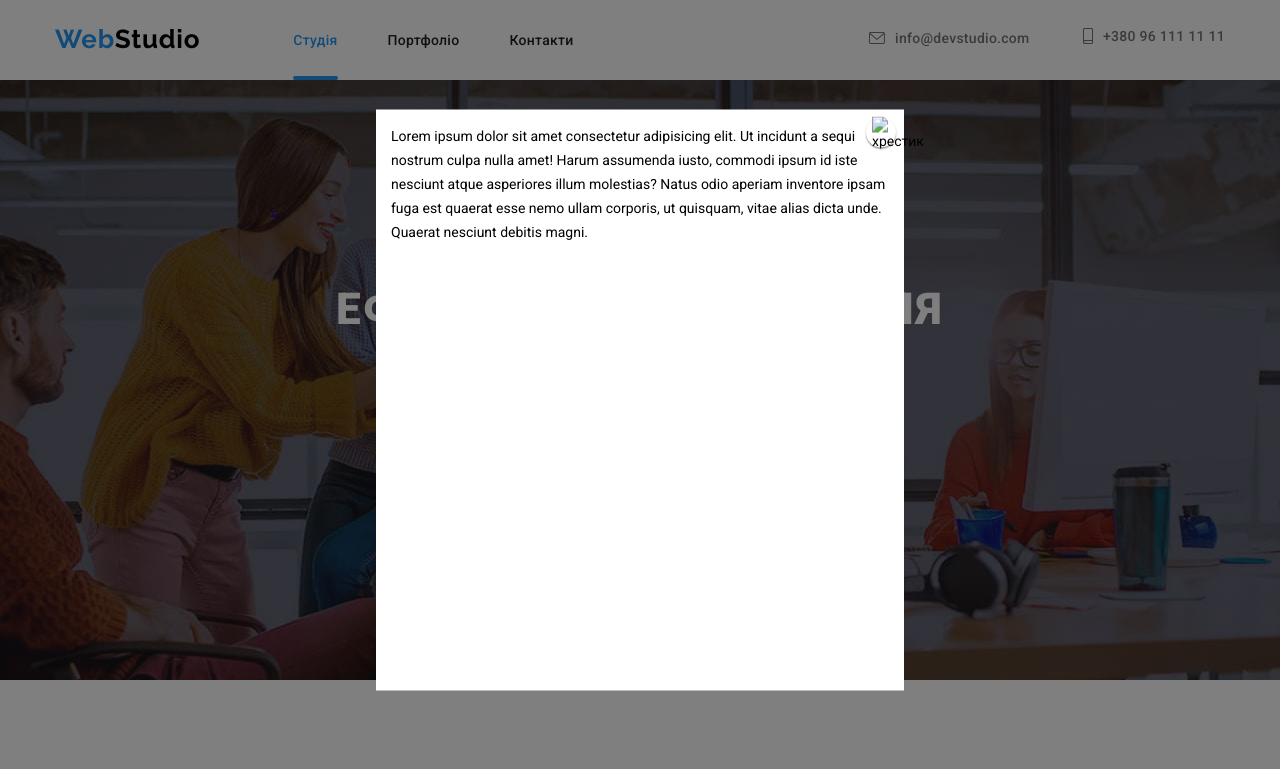
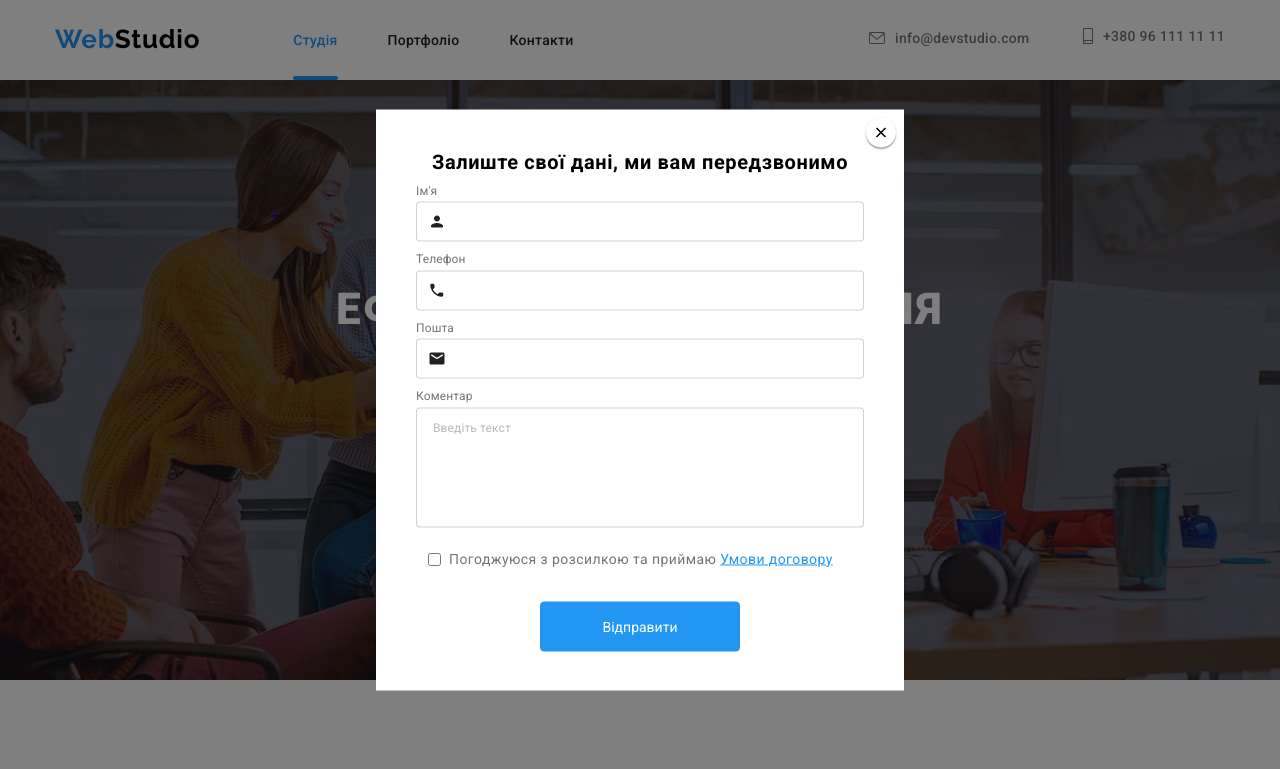
Before and after one commit to BohdanOzerianets/homework-9, a plain HTML site: page index.html in a window 1280 px wide. Both pictures are taken after a click on the button "Замовити послугу". Shown: the top 769 px of the page. Drawn offline with nearby package versions, Linux system fonts and the light colour scheme.

Commit message:
add fixs in form a backdrop

```diff
--- a/css/styles.css
+++ b/css/styles.css
@@ -682,7 +682,7 @@ height: 20px;
     width: 570px;
 }
 
-.form-input{
+.subscribe .form-input{
     width: 358px;
     height: 50px;
     background-color: var(--bg-color);
@@ -712,7 +712,7 @@ height: 20px;
     justify-content: center;
     align-items: center;
 
-    font-family: Roboto;
+
     text-decoration: none;
     font-size: 16px;
     font-weight: 700;
@@ -931,12 +931,150 @@ text-align: left;
 
     height: 581px;
     width: 528px;
-    padding: 15px;
+
 
     background-color: #fff;
 
     transition: transform 250ms cubic-bezier(0.4, 0, 0.2, 1);
 }
+
+.modal .title{
+    display: flex;
+    justify-content: center;
+    margin-top: 40px;
+    margin-right: 40px;
+    margin-left: 40px;
+
+    font-size: 20px;
+    font-weight: 700;
+    line-height: 1.2;
+    letter-spacing: 0.03em;
+}
+
+.modal .form{
+    margin-top: 2px;
+    margin-right: 40px;
+    margin-left: 40px;
+}
+
+.modal .form-field{
+    position: relative;
+    display: flex;
+    flex-direction: column;
+    margin-top: 10px;
+}
+
+.modal .comment{
+    resize: none;
+    width: 100%;
+    max-height: 120px;
+    border: 1px solid rgba(33, 33, 33,0.2);
+    border-radius: 4px;
+    margin-top: 4px;
+    padding: 12px 16px;
+    outline: none;
+}
+
+.modal .checkbox{
+    display: block;
+    margin-top: 20px;
+    height: 24px;
+}
+
+.modal .button{
+    margin-top: 30px;
+
+    margin-left: 124px;
+    display: flex;
+    justify-content: center;
+    align-items: center;
+    background-color: var(--accent-color);
+    border-radius: 4px;
+    border: 1px solid var(--accent-color);
+    width: 200px;
+    height: 50px;
+    color: var(--primary-white-color);
+    cursor: pointer;
+}
+
+.modal .form-input{
+
+    border: 1px solid rgba(33, 33, 33,0.2);
+    border-radius: 4px;
+    height: 40px;
+    margin-top: 4px;
+    padding-left: 42px;
+    padding-top: 12px;
+    padding-bottom: 12px;
+    outline: none;
+
+}
+
+.modal .comment::placeholder{
+    font-size: 12px;
+    font-weight: 400;
+    line-height: 1.2;
+    letter-spacing: 0.01em;
+    color: rgba(117, 117, 117,0.5);
+}
+
+
+
+.modal .form-label{
+    font-size: 12px;
+    font-weight: 400;
+    line-height: 1.2;
+    letter-spacing: 0.01em;
+    color: var(--secondary-text-color);
+}
+
+.modal .policy{
+    display: flex;
+    align-items: center;
+    margin-top: 20px;
+}
+
+.modal .icon{
+    position: absolute;
+    top: 50%;
+    left: 12px;
+
+    display: inline-block;
+    width: 18px;
+    height: 18px;
+    fill: var(--primary-text-color);
+}
+
+.form-input:focus ~ .icon{
+    fill: var(--accent-color);
+}
+
+.modal .form-input:focus, .modal .comment:focus{
+    border: 1px solid var(--accent-color);
+}
+
+.policy .form-input{
+    display: inline;
+    height: 24px;
+    margin-top: 0;
+    margin-left: 12px;
+    margin-right: 8px;
+}
+
+.policy .form-label{
+    font-size: 14px;
+    line-height: 1.71;
+    letter-spacing: 0.03em;
+}
+
+
+
+.policy .accent{
+    color: var(--accent-color);
+}
+
+
+
 
 .btn-close{
     display: flex;
--- a/index.html
+++ b/index.html
@@ -387,16 +387,60 @@
 
     <div class="backdrop is-hidden" data-backdrop>
       <div class="modal">
-        <p>
-          Lorem ipsum dolor sit amet consectetur adipisicing elit. Ut incidunt a sequi nostrum culpa
-          nulla amet! Harum assumenda iusto, commodi ipsum id iste nesciunt atque asperiores illum
-          molestias? Natus odio aperiam inventore ipsam fuga est quaerat esse nemo ullam corporis,
-          ut quisquam, vitae alias dicta unde. Quaerat nesciunt debitis magni.
-        </p>
+        <button class="btn-close" data-close-modal>
+          <img src="./images/icon-close.svg" alt="хрестик" />
+        </button>
+        <h3 class="title">Залиште свої дані, ми вам передзвонимо</h3>
+        <form class="form">
+          <label class="form-field">
+            <span class="form-label">Ім'я</span>
+            <input class="form-input" type="text" name="name" placeholder=" " />
+            <span class="icon">
+              <svg class="icon-email" width="18px" height="18px">
+                <use href="./images/sprite.svg#icon-person"></use>
+              </svg>
+            </span>
+          </label>
 
-        <button class="btn-close" data-close-modal>
-          <img src="./images/close-icon.svg" alt="хрестик" />
-        </button>
+          <label class="form-field">
+            <span class="form-label">Телефон</span>
+            <input class="form-input" type="tel" name="tel" placeholder=" " />
+            <span class="icon">
+              <svg class="icon-email" width="18px" height="18px">
+                <use href="./images/sprite.svg#icon-tel"></use>
+              </svg>
+            </span>
+          </label>
+
+          <label class="form-field">
+            <span class="form-label">Пошта</span>
+            <input class="form-input" type="email" name="email" placeholder=" " />
+            <span class="icon">
+              <svg class="icon-email" width="18px" height="18px">
+                <use href="./images/sprite.svg#icon-email"></use>
+              </svg>
+            </span>
+          </label>
+
+          <label class="form-field">
+            <span class="form-label">Коментар</span>
+            <textarea
+              class="comment"
+              name="comment"
+              rows="10"
+              placeholder="Введіть текст"
+            ></textarea>
+          </label>
+
+          <label class="policy">
+            <input class="form-input" type="checkbox" name="checkbox" placeholder=" " />
+            <span class="form-label"
+              >Погоджуюся з розсилкою та приймаю <a href="#" class="accent">Умови договору</a></span
+            >
+          </label>
+
+          <button class="button" type="submit">Відправити</button>
+        </form>
       </div>
     </div>
     <script src="./modal.js"></script>
```
